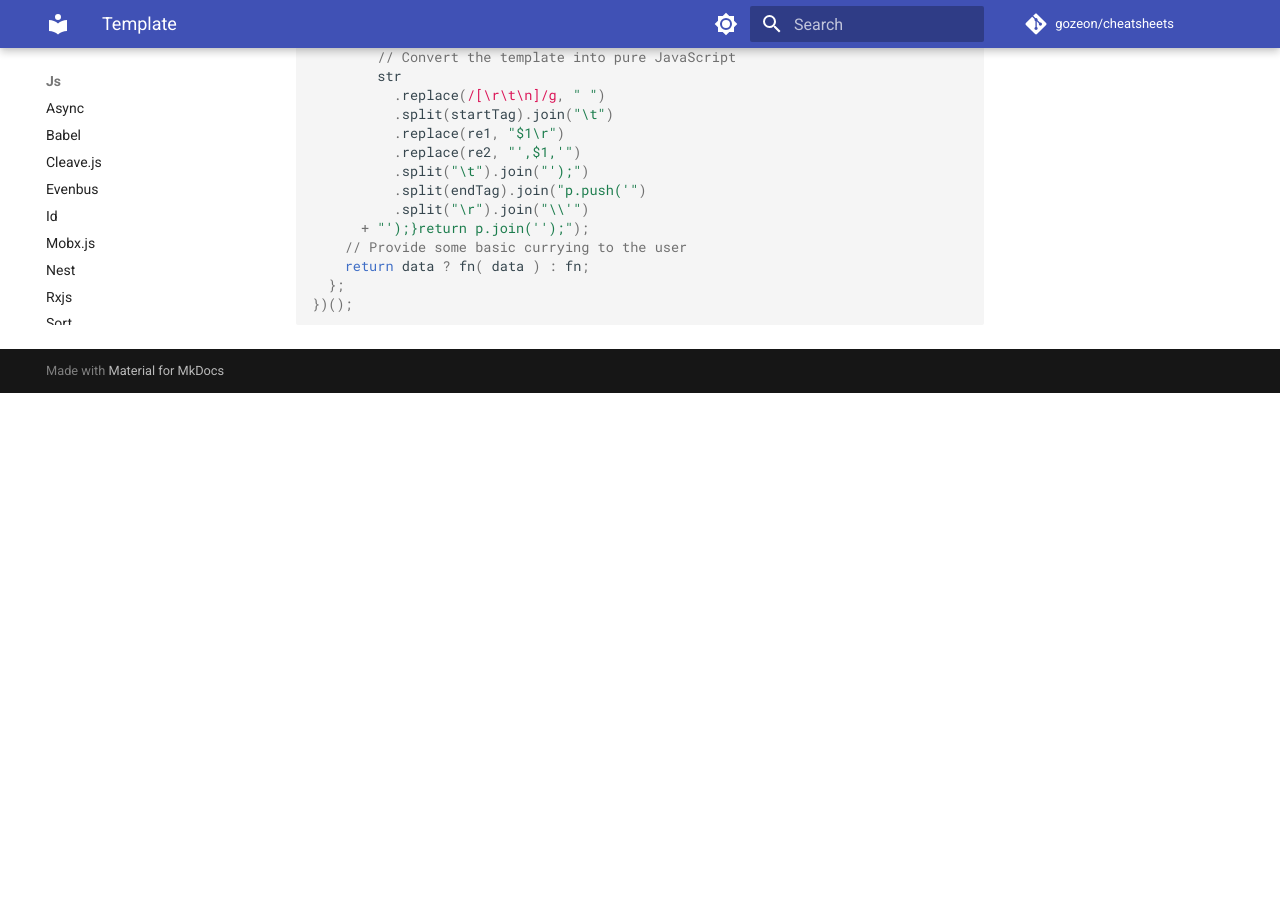
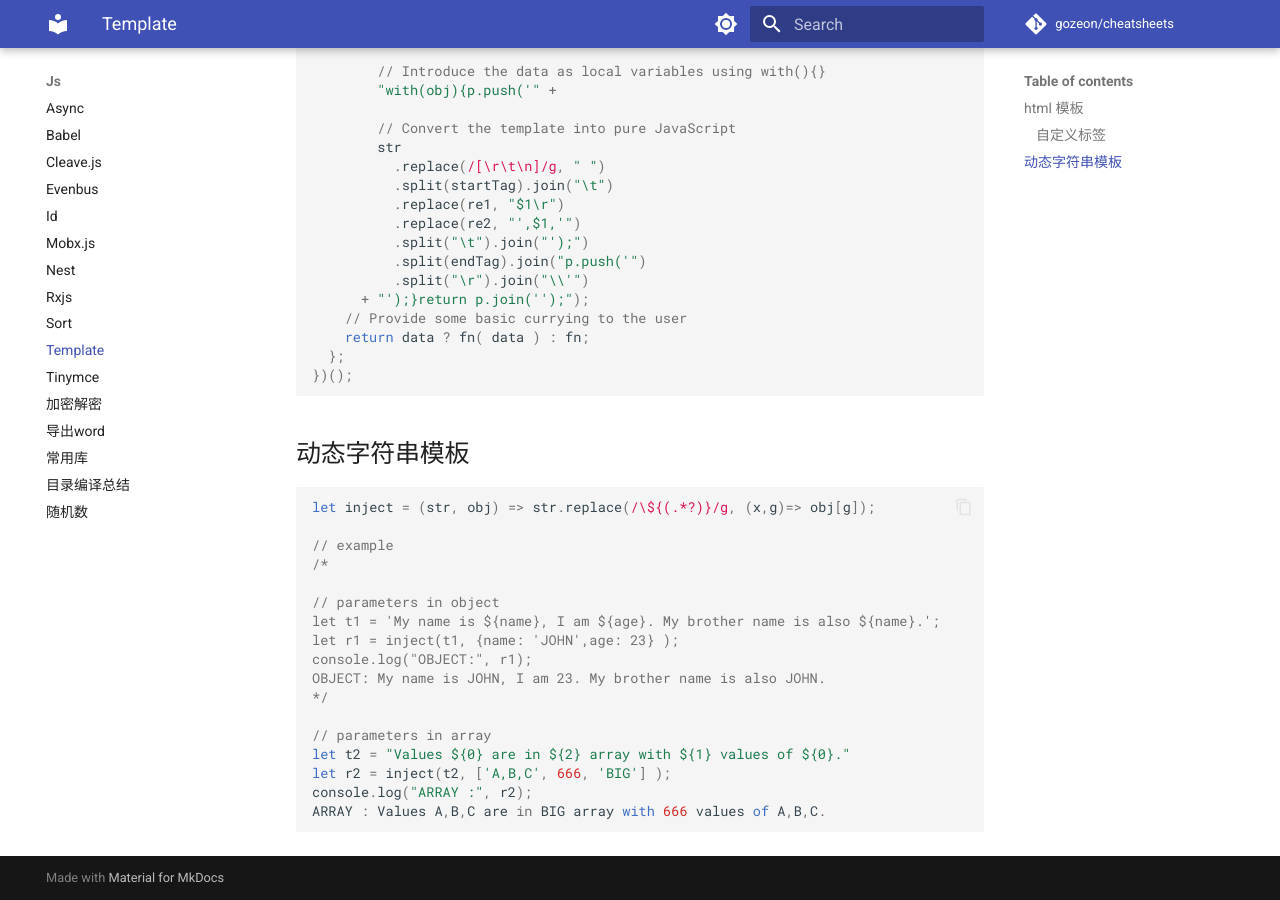
Before and after one commit to gozeon/cheatsheets, an MkDocs documentation site: the page built from docs/js/template.md, in a window 1280 px wide and 900 px high, scrolled down 2031 px. Built offline with MkDocs 1.6.1 and Material for MkDocs 9.7.7, drawn with Linux system fonts in a browser that asks for light colours; comment, search, counter and statistics services are not loaded; before the commit the page ends 2424 px from its top, so only the background shows below that.

Commit message:
Update template.md

````diff
--- a/docs/js/template.md
+++ b/docs/js/template.md
@@ -1,4 +1,5 @@
 
+## html 模板
 
 https://johnresig.com/blog/javascript-micro-templating/
 
@@ -66,7 +67,7 @@ var results = document.getElementById("results");
 results.innerHTML = tmpl("item_tmpl", dataObject);
 ```
 
-自定义标签
+### 自定义标签
 
 ```js title="tmpl1.js"
 // Simple JavaScript Templating
@@ -108,3 +109,26 @@ results.innerHTML = tmpl("item_tmpl", dataObject);
   };
 })();
 ```
+
+## 动态字符串模板
+
+```js
+let inject = (str, obj) => str.replace(/\${(.*?)}/g, (x,g)=> obj[g]);
+
+// example
+/*
+
+// parameters in object
+let t1 = 'My name is ${name}, I am ${age}. My brother name is also ${name}.';
+let r1 = inject(t1, {name: 'JOHN',age: 23} );
+console.log("OBJECT:", r1);
+OBJECT: My name is JOHN, I am 23. My brother name is also JOHN.
+*/
+
+// parameters in array
+let t2 = "Values ${0} are in ${2} array with ${1} values of ${0}."
+let r2 = inject(t2, ['A,B,C', 666, 'BIG'] );
+console.log("ARRAY :", r2);
+ARRAY : Values A,B,C are in BIG array with 666 values of A,B,C.
+
+```
````
